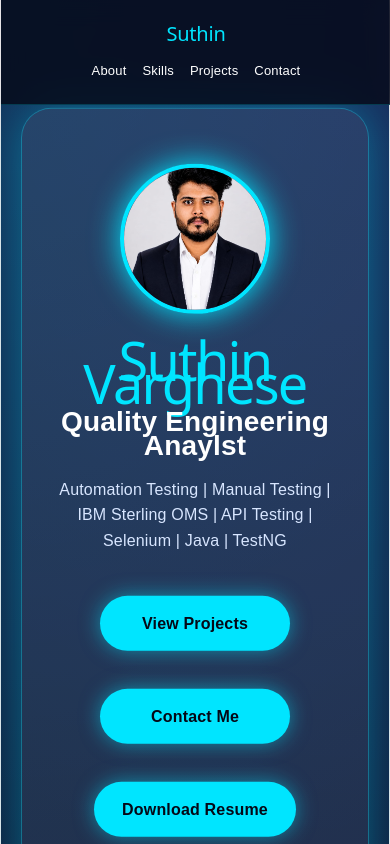
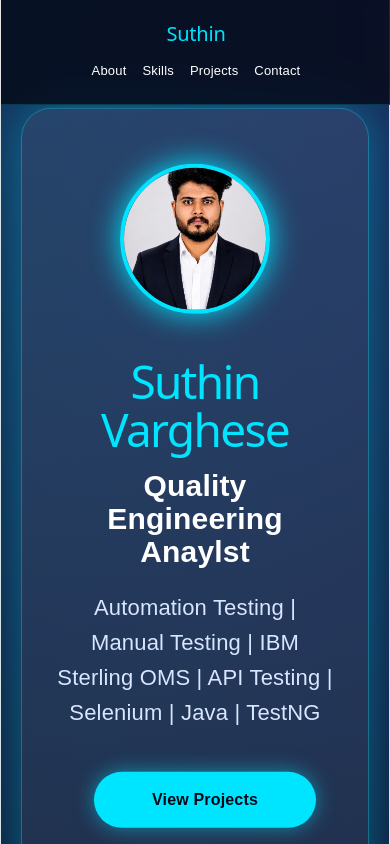
Before and after one commit to suthin10/suthin-portfolio, a React (Vite) app: page / in a window 390 px wide. Shown: the top 844 px of the page. Built offline with nearby package versions, Linux system fonts and the light colour scheme.

Commit message:
Update App.css

```diff
--- a/src/App.css
+++ b/src/App.css
@@ -273,4 +273,32 @@ p {
   padding: 16px 28px;
   border-radius: 40px;
 }
+@media (max-width: 700px) {
+  .profile-card h1 {
+    font-size: 46px;
+    line-height: 1.05;
+    margin: 18px 0 10px;
+  }
+
+  .profile-card h3 {
+    font-size: 30px;
+    line-height: 1.1;
+    margin-bottom: 22px;
+  }
+
+  .profile-card p {
+    font-size: 22px;
+    line-height: 1.6;
+  }
+
+  .buttons {
+    flex-direction: column;
+    gap: 22px;
+  }
+
+  .buttons a {
+    width: 100%;
+    max-width: 340px;
+  }
 }
+}
```
